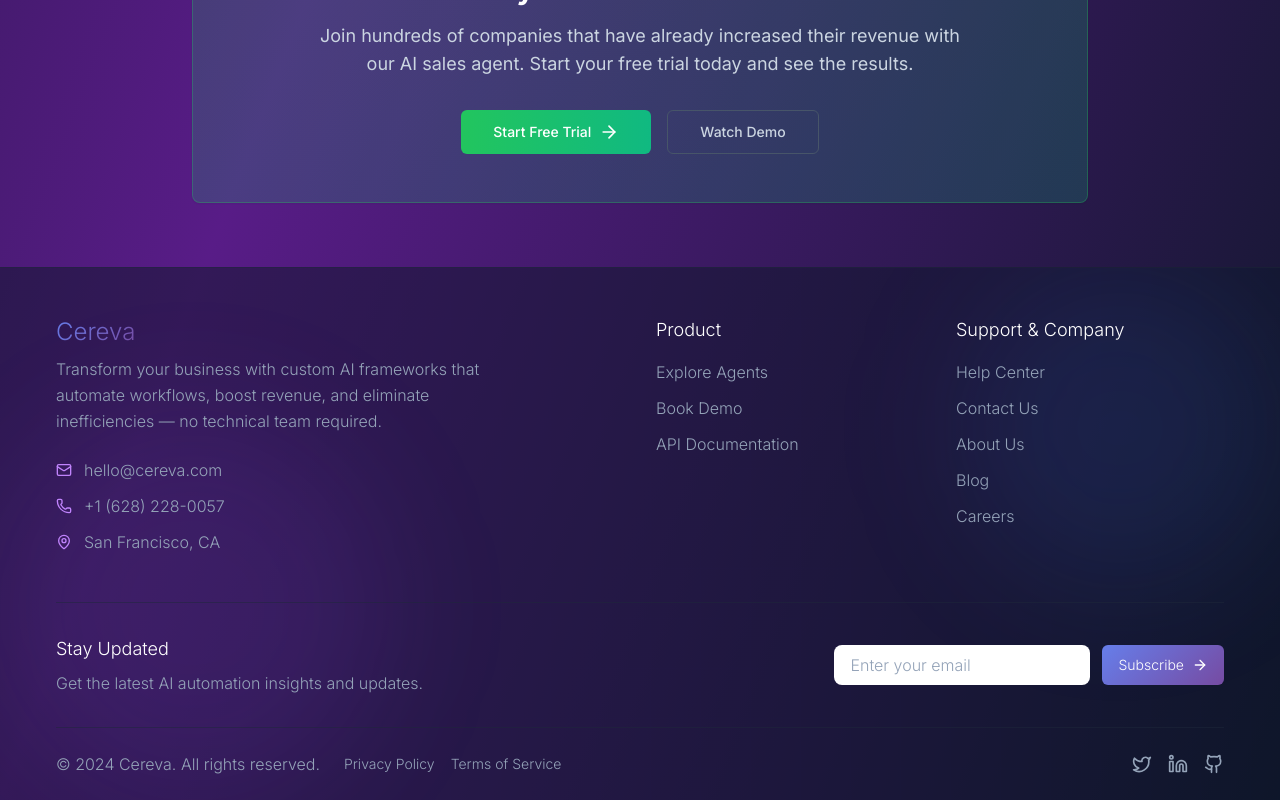
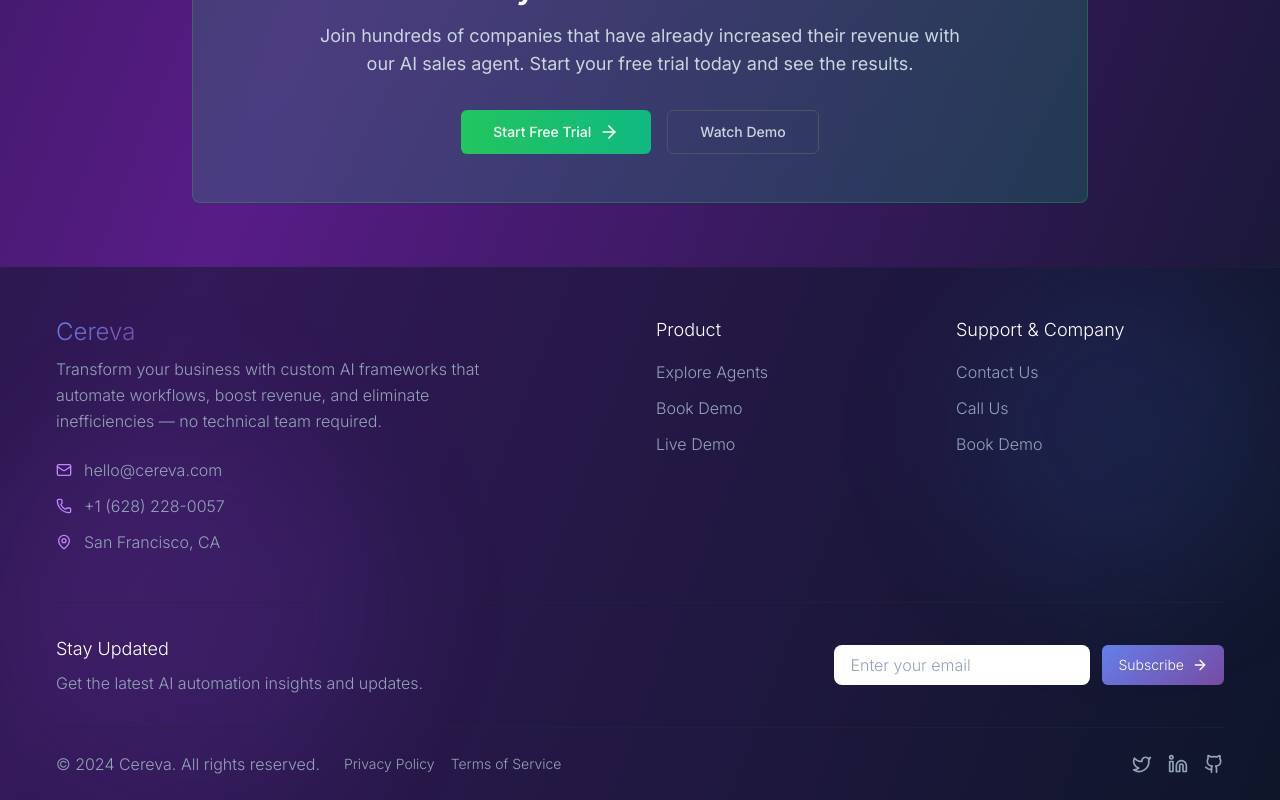
Before and after one commit to Jguyatt/aiemployez, a Next.js app: page /services/sales-agent in a window 1280 px wide. Shown: the part 2543-3343 px from the top of the page. Built offline with nearby package versions, Linux system fonts and the light colour scheme.

Commit message:
Fix broken links in footer and navigation - update to functional contact methods

```diff
--- a/components/Footer.tsx
+++ b/components/Footer.tsx
@@ -33,11 +33,11 @@ export default function Footer() {
             <div className="space-y-3">
               <div className="flex items-center text-slate-400">
                 <Mail className="h-4 w-4 mr-3 text-purple-400" />
-                <span className="font-light">hello@cereva.com</span>
+                <a href="mailto:hello@cereva.com" className="font-light hover:text-white transition-colors">hello@cereva.com</a>
               </div>
               <div className="flex items-center text-slate-400">
                 <Phone className="h-4 w-4 mr-3 text-purple-400" />
-                <span className="font-light">+1 (628) 228-0057</span>
+                <a href="tel:+16282280057" className="font-light hover:text-white transition-colors">+1 (628) 228-0057</a>
               </div>
               <div className="flex items-center text-slate-400">
                 <MapPin className="h-4 w-4 mr-3 text-purple-400" />
@@ -61,8 +61,8 @@ export default function Footer() {
                 </a>
               </li>
               <li>
-                <a href="/api" className="hover:text-white transition-colors font-light hover:ai-text-gradient-primary">
-                  API Documentation
+                <a href="/demo" className="hover:text-white transition-colors font-light hover:ai-text-gradient-primary">
+                  Live Demo
                 </a>
               </li>
             </ul>
@@ -73,28 +73,18 @@ export default function Footer() {
             <h4 className="font-light mb-4 text-white text-lg">Support & Company</h4>
             <ul className="space-y-3 text-slate-400">
               <li>
-                <a href="/help" className="hover:text-white transition-colors font-light hover:ai-text-gradient-primary">
-                  Help Center
-                </a>
-              </li>
-              <li>
-                <a href="/contact" className="hover:text-white transition-colors font-light hover:ai-text-gradient-primary">
+                <a href="mailto:hello@cereva.com" className="hover:text-white transition-colors font-light hover:ai-text-gradient-primary">
                   Contact Us
                 </a>
               </li>
               <li>
-                <a href="/about" className="hover:text-white transition-colors font-light hover:ai-text-gradient-primary">
-                  About Us
+                <a href="tel:+16282280057" className="hover:text-white transition-colors font-light hover:ai-text-gradient-primary">
+                  Call Us
                 </a>
               </li>
               <li>
-                <a href="/blog" className="hover:text-white transition-colors font-light hover:ai-text-gradient-primary">
-                  Blog
-                </a>
-              </li>
-              <li>
-                <a href="/careers" className="hover:text-white transition-colors font-light hover:ai-text-gradient-primary">
-                  Careers
+                <a href="https://calendly.com/cerevaai/30min" target="_blank" rel="noopener noreferrer" className="hover:text-white transition-colors font-light hover:ai-text-gradient-primary">
+                  Book Demo
                 </a>
               </li>
             </ul>
@@ -114,7 +104,15 @@ export default function Footer() {
                 placeholder="Enter your email"
                 className="flex-1 md:w-64 px-4 py-2 ai-input rounded-lg text-white placeholder-slate-400 font-light"
               />
-              <Button className="ai-button text-white font-light">
+              <Button
+                className="ai-button text-white font-light"
+                onClick={() => {
+                  const email = document.querySelector('input[type="email"]') as HTMLInputElement;
+                  if (email && email.value) {
+                    window.open(`mailto:hello@cereva.com?subject=Newsletter Subscription&body=Please add ${email.value} to your newsletter.`);
+                  }
+                }}
+              >
                 Subscribe
                 <ArrowRight className="ml-2 h-4 w-4" />
               </Button>
@@ -128,10 +126,10 @@ export default function Footer() {
             <div className="flex items-center space-x-6">
               <p className="text-slate-400 font-light">&copy; 2024 Cereva. All rights reserved.</p>
               <div className="flex space-x-4">
-                <a href="/privacy" className="text-slate-400 hover:text-white transition-colors font-light text-sm">
+                <a href="mailto:hello@cereva.com" className="text-slate-400 hover:text-white transition-colors font-light text-sm">
                   Privacy Policy
                 </a>
-                <a href="/terms" className="text-slate-400 hover:text-white transition-colors font-light text-sm">
+                <a href="mailto:hello@cereva.com" className="text-slate-400 hover:text-white transition-colors font-light text-sm">
                   Terms of Service
                 </a>
               </div>
@@ -139,13 +137,13 @@ export default function Footer() {
 
             {/* Social Links */}
             <div className="flex items-center space-x-4">
-              <a href="https://twitter.com/cereva" className="text-slate-400 hover:text-white transition-colors">
+              <a href="mailto:hello@cereva.com" className="text-slate-400 hover:text-white transition-colors">
                 <Twitter className="h-5 w-5" />
               </a>
-              <a href="https://linkedin.com/company/cereva" className="text-slate-400 hover:text-white transition-colors">
+              <a href="mailto:hello@cereva.com" className="text-slate-400 hover:text-white transition-colors">
                 <Linkedin className="h-5 w-5" />
               </a>
-              <a href="https://github.com/cereva" className="text-slate-400 hover:text-white transition-colors">
+              <a href="mailto:hello@cereva.com" className="text-slate-400 hover:text-white transition-colors">
                 <Github className="h-5 w-5" />
               </a>
             </div>
```
